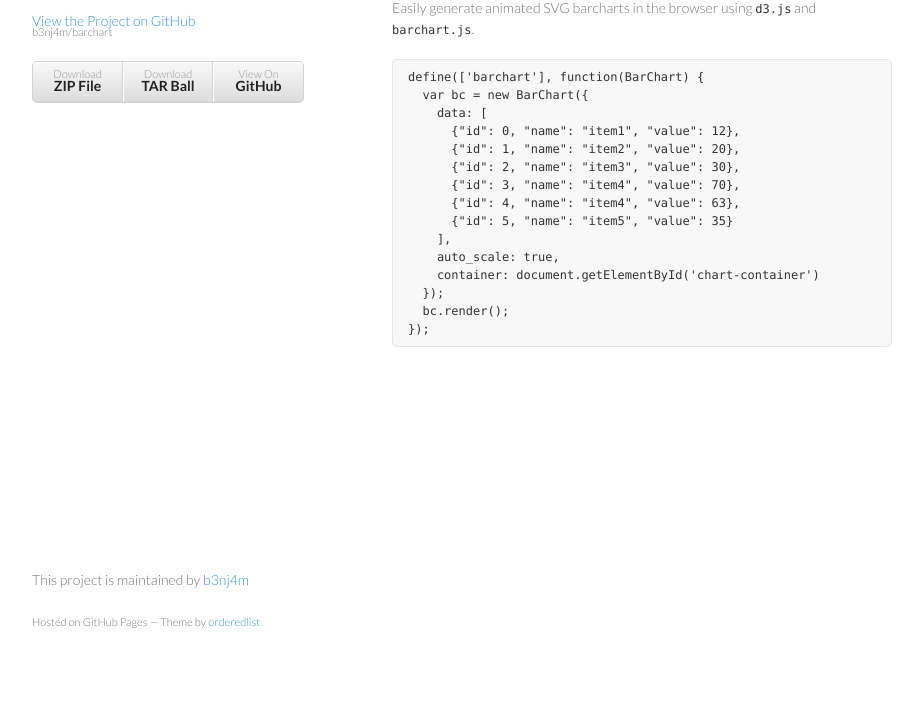
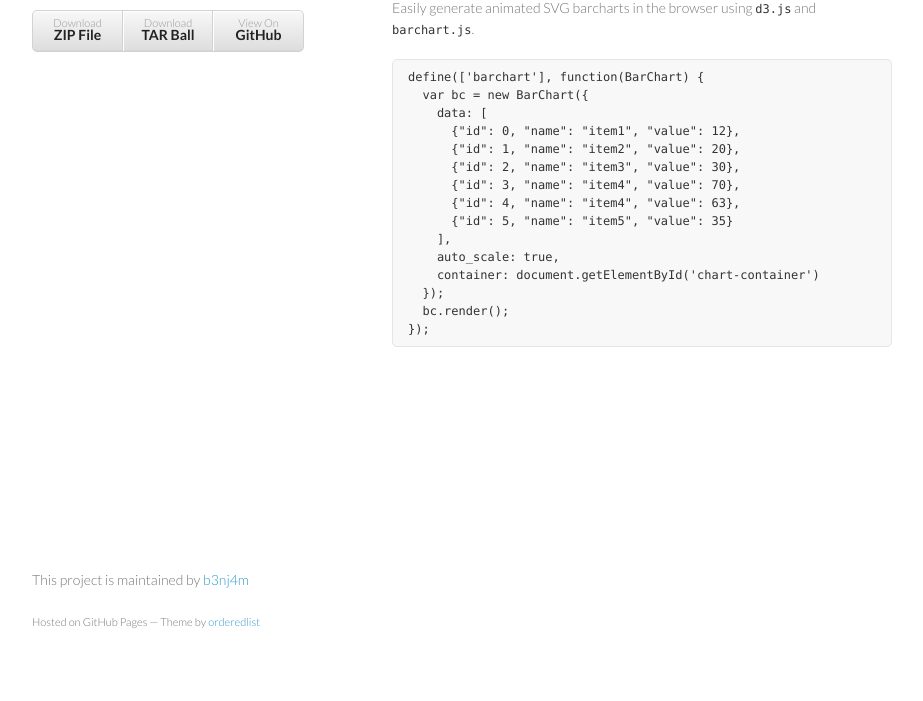
Before and after one commit to b3nj4m/barchart, a plain HTML site: page index.html in a window 1280 px wide. Shown: the part 99-800 px from the top of the page, without its empty margins (178-1101 px from the left). Drawn offline with Linux system fonts and the light colour scheme.

Commit message:
removed extraneous links

```diff
--- a/index.html
+++ b/index.html
@@ -17,9 +17,6 @@
       <header>
         <h1>Barchart</h1>
         <p></p>
-
-        <p class="view"><a href="https://github.com/b3nj4m/barchart">View the Project on GitHub <small>b3nj4m/barchart</small></a></p>
-
 
         <ul>
           <li><a href="https://github.com/b3nj4m/barchart/archive/v0.1.zip">Download <strong>ZIP File</strong></a></li>
```
